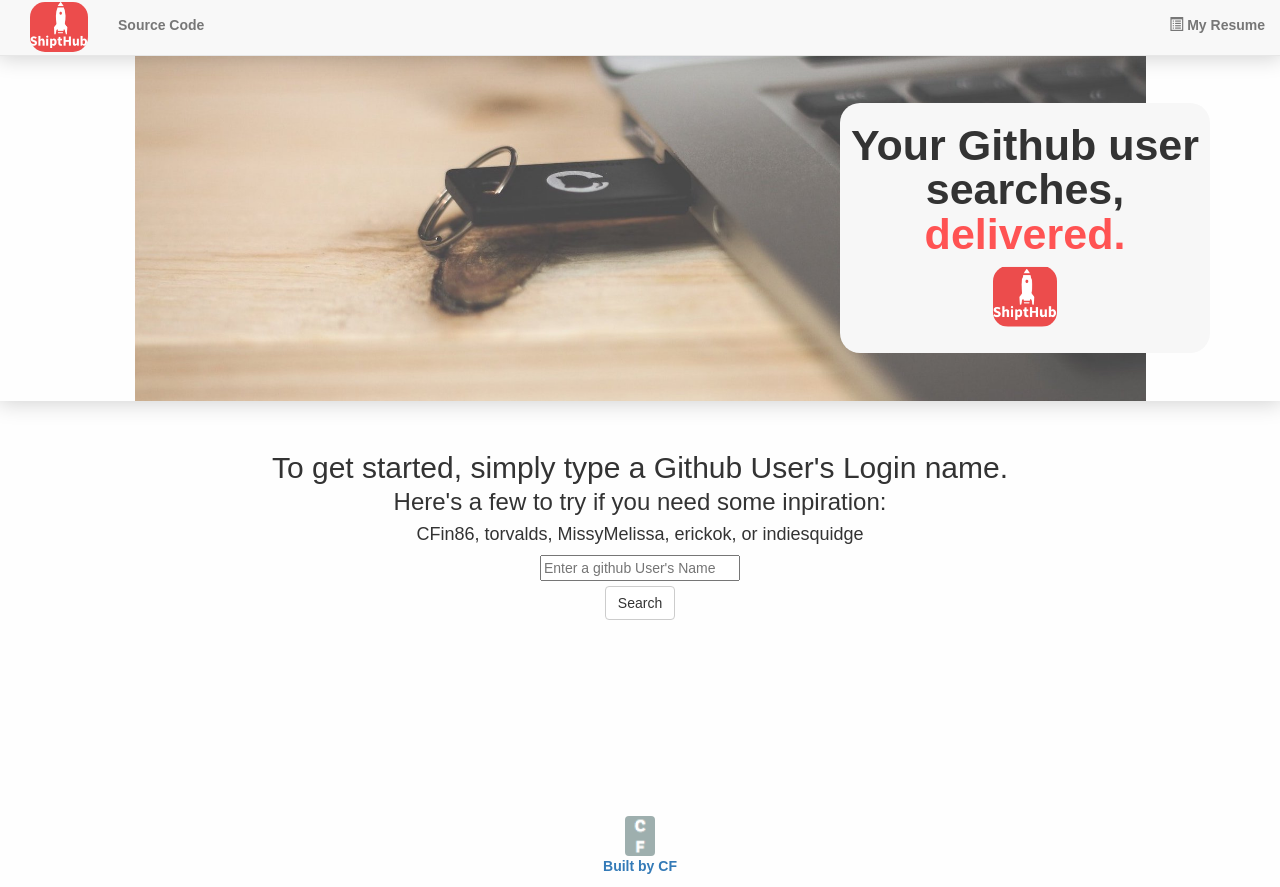
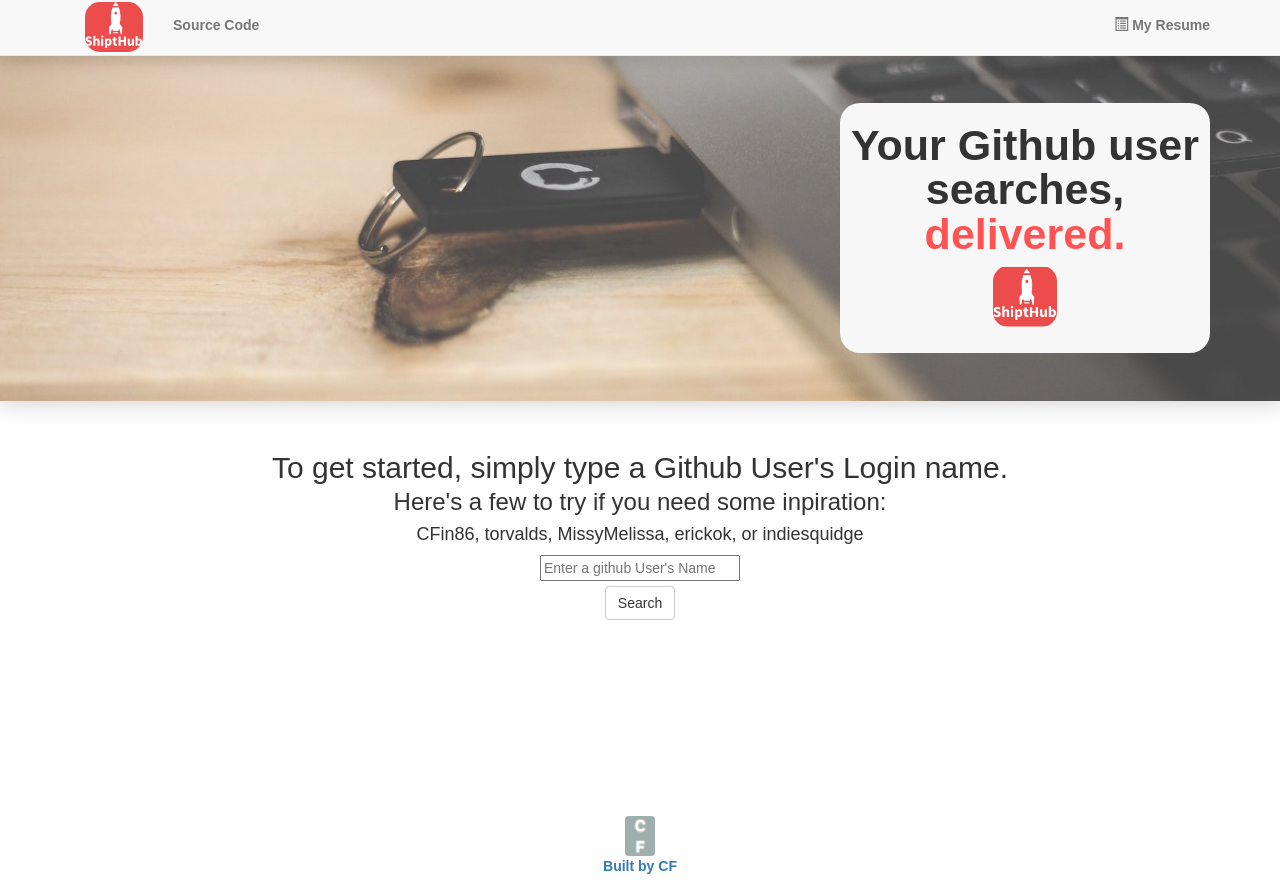
Before and after one commit to CFin86/my-shipt-coding-challenge, a website: page client/index.html in a window 1280 px wide. Drawn offline with nearby package versions, Linux system fonts and the light colour scheme; some packages are replaced by stand-ins of ours.

Commit message:
navbar + jumbotron

```diff
--- a/client/app/components/core/header/headerView.html
+++ b/client/app/components/core/header/headerView.html
@@ -1,7 +1,7 @@
-<nav class="navbar navbar-default navbar-fixed-top">
-    <div class="container-fluid">
+<nav class="navbar navbar-default navbar-fixed-top" role="navigation">
+    <div class="container">
         <div class="navbar-header">
-            <button type="button" class="navbar-toggle" data-toggle="collapse" data-target="#myNavbar">
+        <button type="button" class="navbar-toggle" data-toggle="collapse" data-target="#myNavbar">
           <span class="icon-bar"></span>
           <span class="icon-bar"></span>
           <span class="icon-bar"></span>
--- a/client/assets/stylesheets/style.css
+++ b/client/assets/stylesheets/style.css
@@ -68,8 +68,8 @@ body {
 ========================================================================== */
 
 .jumbotron {
-    background: url("/../assets/img/github.jpg")no-repeat center top fixed;
-    background-size:contain;
+    background: url("/../assets/img/github.jpg")no-repeat center center;
+    background-size:cover;
     max-width: 100%;
     box-shadow: 0 1px 2px #C3C3C3;
     -webkit-box-shadow: 0px 0px 21px 2px rgba(0, 0, 0, 0.18);
```
